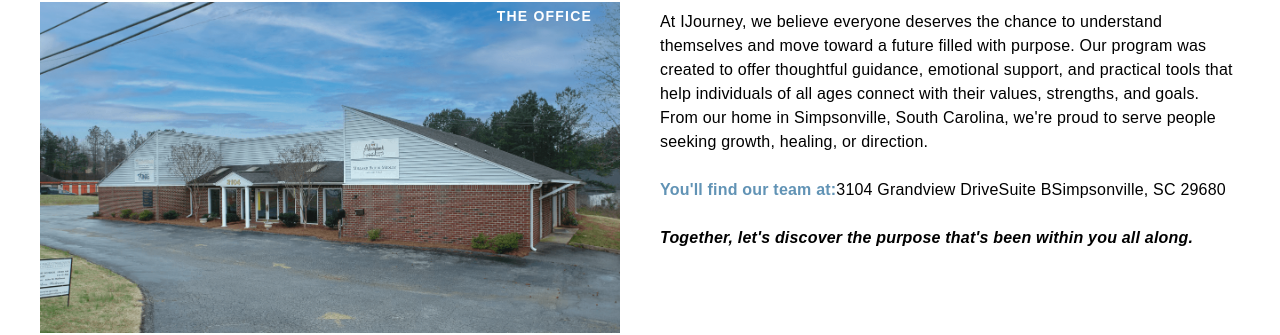
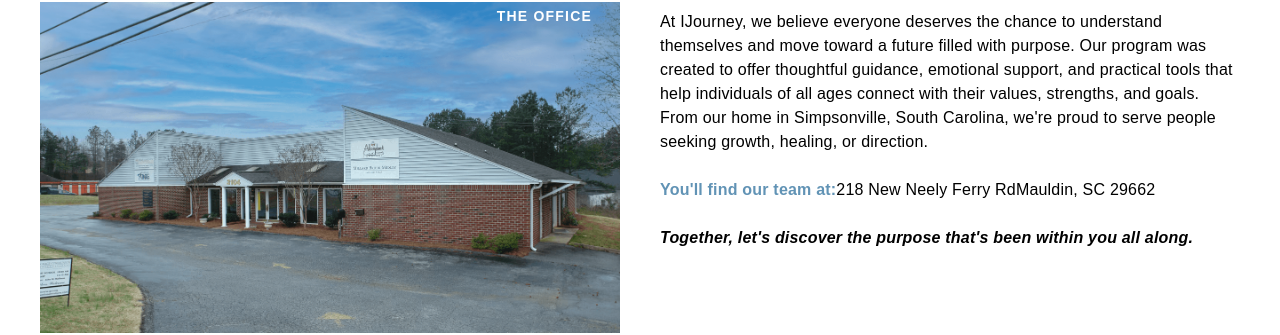
Before and after one commit to tim-sebold/IJourney-frontend, a React (Vite) app: page / in a window 1280 px wide. Shown: the part 6342-6677 px from the top of the page. Built offline with nearby package versions, Linux system fonts and the light colour scheme; no server answers.

Commit message:
fix: update the location

```diff
--- a/src/components/Landing/AboutUs.tsx
+++ b/src/components/Landing/AboutUs.tsx
@@ -32,10 +32,8 @@
                                     </h5>
                                     <p>
                                         <span className="font-bold text-ib-1">You'll find our team at:</span>
-
-                                        <span>3104 Grandview Drive</span>
-                                        <span>Suite B</span>
-                                        <span>Simpsonville, SC 29680</span>
+                                        <span>218 New Neely Ferry Rd</span>
+                                        <span>Mauldin, SC 29662</span>
                                     </p>
                                     <h5 className="font-bold italic">Together, let's discover the purpose that's been within you all along.</h5>
                                 </div>
```
